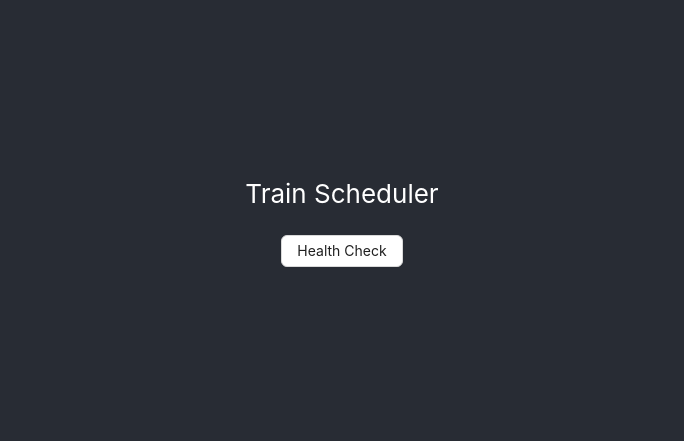
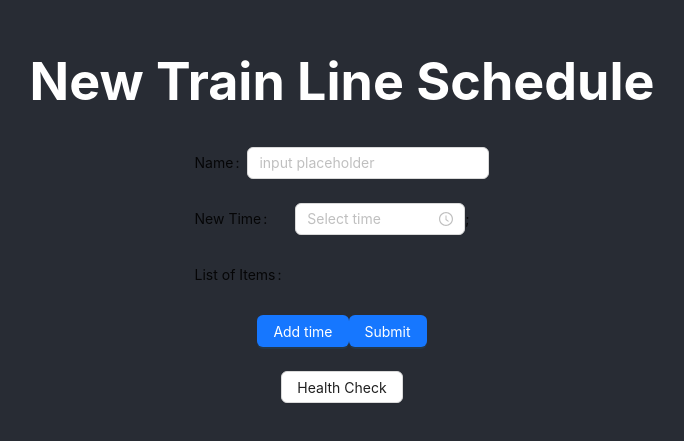
Before and after one commit to jalowe13/train_scheduler, a React (Create React App) app: page / in a window 1280 px wide. Shown: the part 191-632 px from the top of the page, without its empty margins (298-982 px from the left). Built offline with nearby package versions, Linux system fonts and the light colour scheme.

Commit message:
Initial Train Form
Add times to train form and add to list of times on front end

```diff
--- a/public/electron.js
+++ b/public/electron.js
@@ -105,7 +105,7 @@ function createWindow() {
     `);
     });
     win.once("ready-to-show", () => {
-      win.setTitle("PassNow");
+      win.setTitle("Train Line - Parq");
       win.maximize();
       win.show();
       // Get the child processes of the frontend
--- a/src/App.tsx
+++ b/src/App.tsx
@@ -1,6 +1,10 @@
 import "./App.css";
 import React, { useCallback } from "react";
 import { Button } from "antd";
+import NewTrainServiceForm from "./Form.tsx";
+
+// Train Line App
+// Jacob Lowe
 
 // This object contains functions that make requests to the API
 const apiService = {
@@ -33,11 +37,13 @@ const App: React.FC = () => {
     } else {
       console.error("Failed to fetch health check data");
     }
-  }, []); // The array is the dependency list for the callback that holds all variables it depends on
+  }, []); // The array is the dependency list for the callback that holds
+  //all variables it depends on
   return (
     <div className="App">
       <header className="App-header">
-        <p>Train Scheduler</p>
+        <h1> New Train Line Schedule</h1>
+        <NewTrainServiceForm />
         <Button onClick={() => handleButtonClick()}>Health Check</Button>
       </header>
     </div>
--- /dev/null
+++ b/src/Form.tsx
@@ -0,0 +1,63 @@
+// NewTrainServiceForm.tsx
+// Jacob Lowe
+import React, { useState, useEffect } from "react";
+import type { TimePickerProps } from "antd";
+import { Form, Input, Button, TimePicker } from "antd";
+
+const NewTrainServiceForm: React.FC = () => {
+  const [times, setTimes] = useState<string[]>([]);
+  const [selectedTime, setSelectedTime] = useState<string | null>(null);
+
+  // Log every time the times array changes
+  useEffect(() => {
+    console.log("Times:", times);
+  }, [times]);
+
+  // Function to handle the time picker on change and set the current selected time
+  const onChange: TimePickerProps["onChange"] = (time, timeString) => {
+    if (typeof timeString === "string") {
+      setSelectedTime(timeString);
+      console.log("Time String:", timeString);
+    }
+  };
+  // Function to handle the onAdd button click and add the selected time to the times array
+  const onAdd = (values: any) => {
+    if (selectedTime) {
+      console.log("Adding:", values);
+      setTimes((prevTimes) => [...prevTimes, selectedTime]);
+    }
+  };
+  // Submit to the API on Click of the submit button
+  const onFinish = (values: any) => {
+    console.log("Submitting:", values);
+    // POST request to API
+  };
+
+  return (
+    <Form layout={"horizontal"} style={{ maxWidth: 600 }}>
+      <Form.Item label="Name">
+        <Input placeholder="input placeholder" />
+      </Form.Item>
+      <Form.Item label="New Time">
+        <TimePicker use12Hours format="h:mm A" onChange={onChange} />;
+      </Form.Item>
+      <Form.Item label="List of Items">
+        <div style={{ display: "flex", flexDirection: "row", gap: "10px" }}>
+          {times.map((time, index) => (
+            <span key={index}>{time}</span>
+          ))}
+        </div>
+      </Form.Item>
+      <Form.Item>
+        <Button type="primary" onClick={onAdd}>
+          Add time
+        </Button>
+        <Button type="primary" onClick={onFinish}>
+          Submit
+        </Button>
+      </Form.Item>
+    </Form>
+  );
+};
+
+export default NewTrainServiceForm;
```
Also changed, not shown: 2 other files (tests, documents, lock files or other folders).
